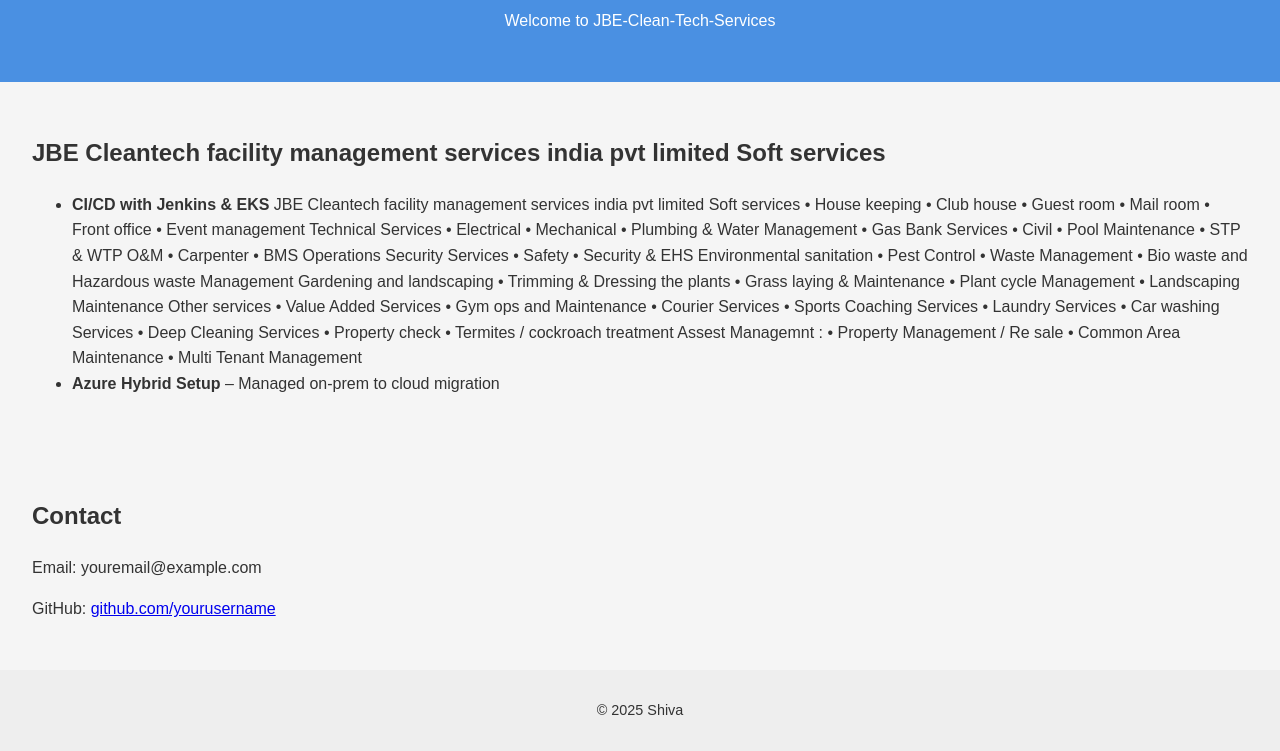
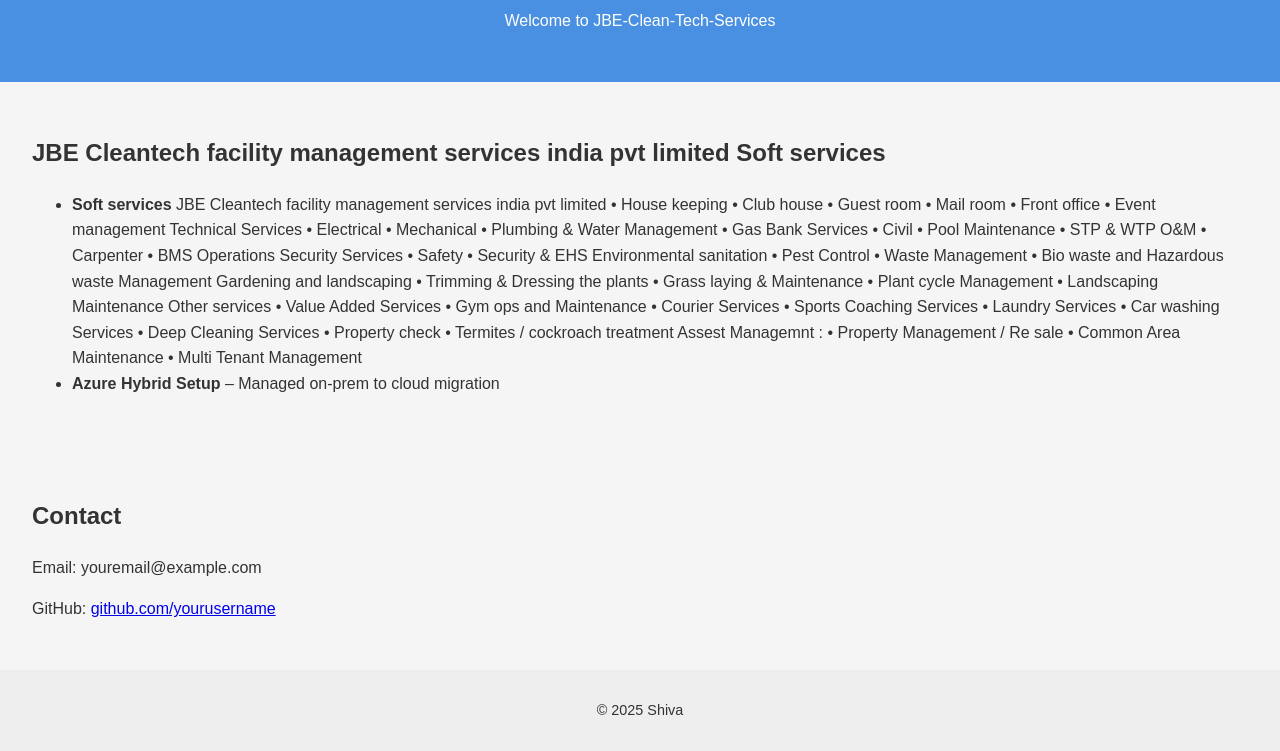
Before and after one commit to Boyshiva03/JBE-Clean-Tech-Services, a plain HTML site: page index.html in a window 1280 px wide. Shown: the part 118-869 px from the top of the page. Drawn offline with Linux system fonts and the light colour scheme.

Commit message:
Update index.html

```diff
--- a/index.html
+++ b/index.html
@@ -15,9 +15,9 @@
   <section id="projects">
     <h2>JBE Cleantech facility management services india pvt limited Soft services</h2>
     <ul>
-      <li><strong>CI/CD with Jenkins & EKS</strong> JBE Cleantech facility management services india pvt limited
+      <li><strong>Soft services</strong> JBE Cleantech facility management services india pvt limited
 
-Soft services
+
 
 •	House keeping
 •	Club house
```
